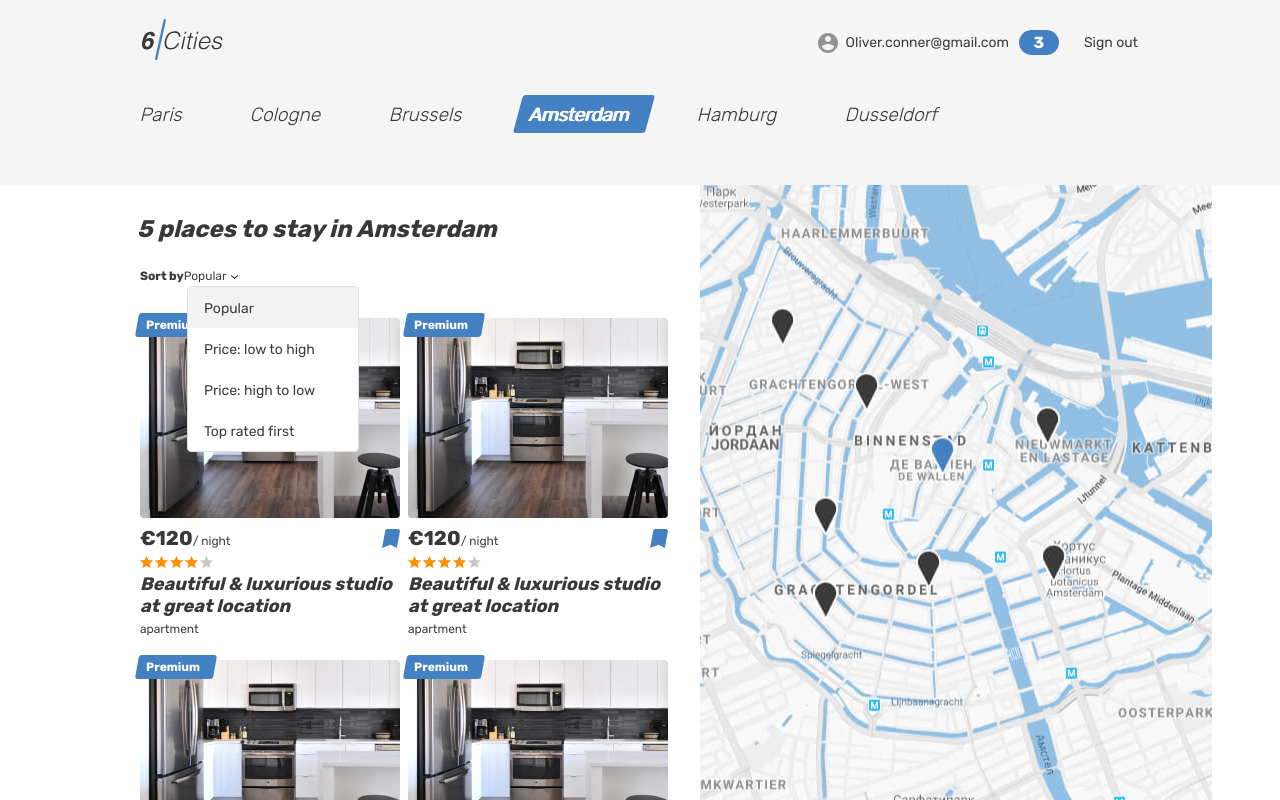
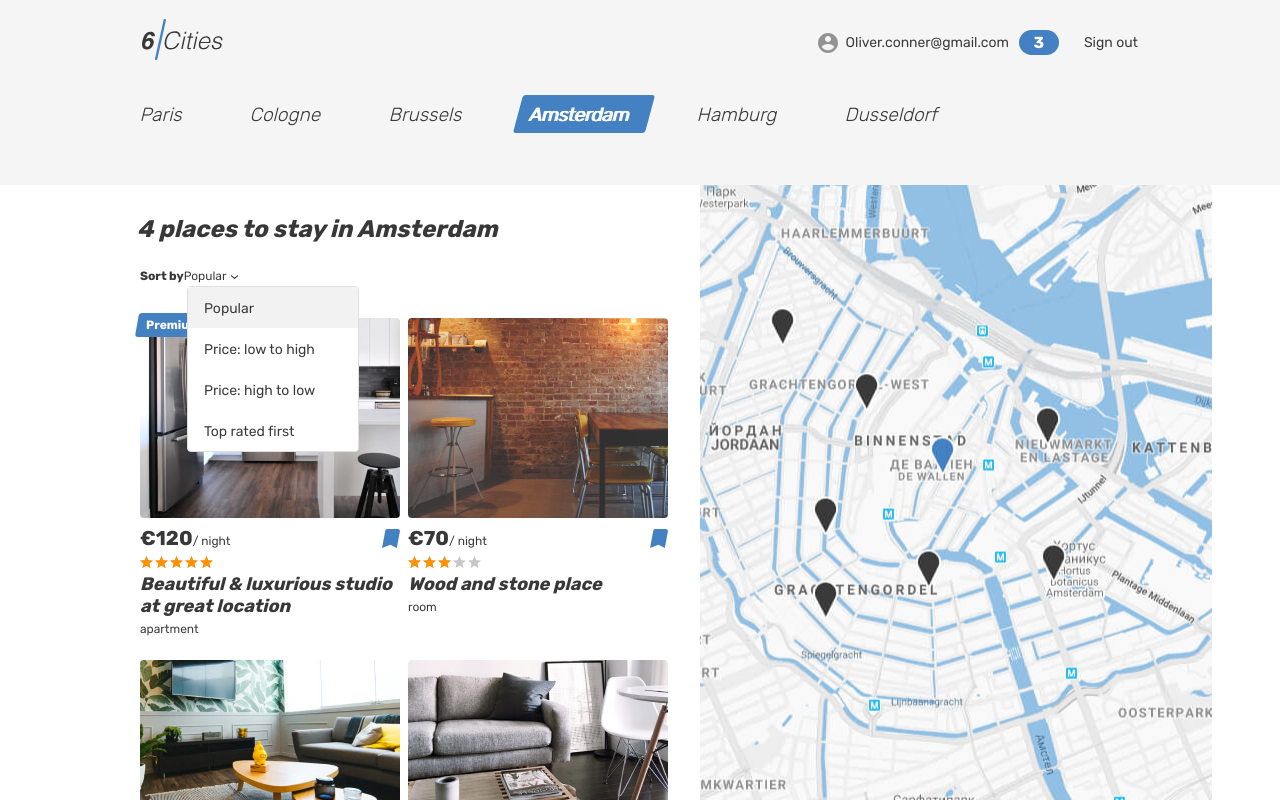
Before and after one commit to htmlacademy-univer-javascript-3/2571275-six-cities-5, a React (Vite) app: page / in a window 1280 px wide. Built offline with nearby package versions, Linux system fonts and the light colour scheme.

Commit message:
offer mock

```diff
--- a/src/components/app/app.tsx
+++ b/src/components/app/app.tsx
@@ -10,24 +10,10 @@ import PrivateRoute from '../private-route/private-route.tsx';
 import {AuthorizationStatus} from '../private-route/authorization-status.ts';
 
 type AppProps = {
-  offersCount: number;
+  offers: Offer[];
 }
 
-const someOffer : Offer = {
-  id: '6af6f711-c28d-4121-82cd-e0b462a27f00',
-  title: 'Beautiful & luxurious studio at great location',
-  type: 'apartment',
-  price: 120,
-  isFavorite: true,
-  isPremium: true,
-  rating: 4,
-  previewImage: 'img/apartment-03.jpg'
-};
-
-
-function App({offersCount} : AppProps): JSX.Element {
-  const offers = new Array(offersCount).fill(someOffer);
-
+function App({offers} : AppProps): JSX.Element {
   return (
     <BrowserRouter>
       <Routes>
--- a/src/index.tsx
+++ b/src/index.tsx
@@ -1,6 +1,7 @@
 import React from 'react';
 import ReactDOM from 'react-dom/client';
 import App from './components/app/app.tsx';
+import offersMock from './mocks/offers.ts';
 
 const root = ReactDOM.createRoot(
   document.getElementById('root') as HTMLElement
@@ -8,6 +9,6 @@ const root = ReactDOM.createRoot(
 
 root.render(
   <React.StrictMode>
-    <App offersCount={5}/>
+    <App offers={offersMock}/>
   </React.StrictMode>
 );
--- /dev/null
+++ b/src/mocks/offers.ts
@@ -0,0 +1,102 @@
+import Offer from '../models/offer.ts';
+import AccommodationType from '../models/accommodation-type.ts';
+
+const offersMock : Offer[] = [
+  {
+    id: '6af6f711-c28d-4121-82cd-e0b462a27f00',
+    title: 'Beautiful & luxurious studio at great location',
+    type: AccommodationType.Apartment,
+    price: 120,
+    city: {
+      name: 'Hamburg',
+      location: {
+        latitude: 53.548500,
+        longitude: 9.987558,
+        zoom: 8
+      }
+    },
+    location: {
+      latitude: 53.547992,
+      longitude: 10.001891,
+      zoom: 8
+    },
+    isFavorite: true,
+    isPremium: true,
+    rating: 5,
+    previewImage: 'img/apartment-03.jpg'
+  },
+
+  {
+    id: '2c2cd69e-7095-4f34-b9c0-5742cb264e90',
+    title: 'Wood and stone place',
+    type: AccommodationType.Room,
+    price: 70,
+    city: {
+      name: 'Amsterdam',
+      location: {
+        latitude: 52.35514938496378,
+        longitude: 4.673877537499948,
+        zoom: 8
+      }
+    },
+    location: {
+      latitude: 52.3909553943508,
+      longitude: 4.85309666406198,
+      zoom: 8
+    },
+    isFavorite: true,
+    isPremium: false,
+    rating: 3,
+    previewImage: 'img/room.jpg'
+  },
+
+  {
+    id: 'eef4e12f-d4d7-45e5-a6d1-2fb6860ef3c2',
+    title: 'Nice, cozy, warm big bed apartment',
+    type: AccommodationType.Apartment,
+    price: 100,
+    city: {
+      name: 'Amsterdam',
+      location: {
+        latitude: 52.35514938496378,
+        longitude: 4.673877537499948,
+        zoom: 8
+      }
+    },
+    location: {
+      latitude: 52.3609553943508,
+      longitude: 4.85309666406198,
+      zoom: 8
+    },
+    isFavorite: false,
+    isPremium: false,
+    rating: 5,
+    previewImage: 'img/apartment-02.jpg'
+  },
+
+  {
+    id: '9963fbd0-5d0b-40d5-828b-591545452c89',
+    title: 'House in the heart of Amsterdam',
+    type: AccommodationType.House,
+    price: 200,
+    city: {
+      name: 'Amsterdam',
+      location: {
+        latitude: 52.35514938496378,
+        longitude: 4.673877537499948,
+        zoom: 8
+      }
+    },
+    location: {
+      latitude: 52.3909553943508,
+      longitude: 4.929309666406198,
+      zoom: 8
+    },
+    isFavorite: false,
+    isPremium: false,
+    rating: 4,
+    previewImage: 'img/apartment-01.jpg'
+  },
+];
+
+export default offersMock;
--- /dev/null
+++ b/src/models/accommodation-type.ts
@@ -0,0 +1,8 @@
+enum AccommodationType {
+  Apartment = 'apartment',
+  Room = 'room',
+  House = 'house',
+  Hotel = 'hotel'
+}
+
+export default AccommodationType;
```
Also changed, not shown: src/models/offer.ts (+16 -1 lines).
